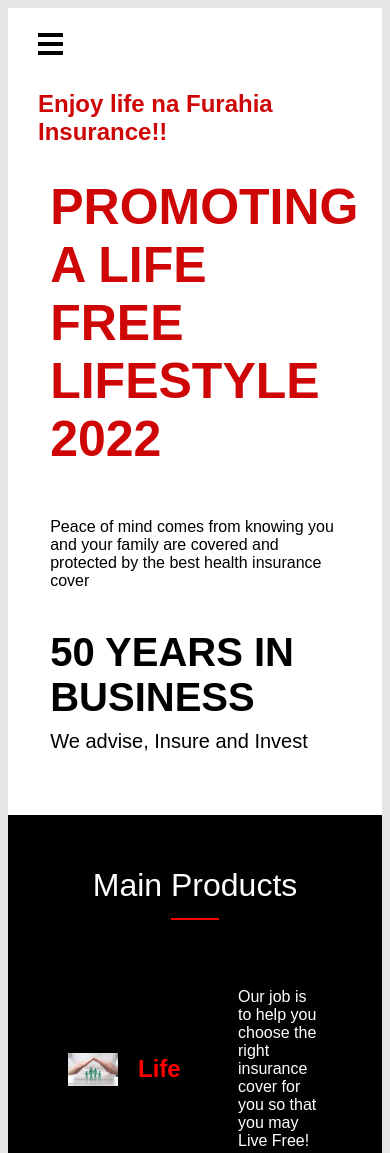
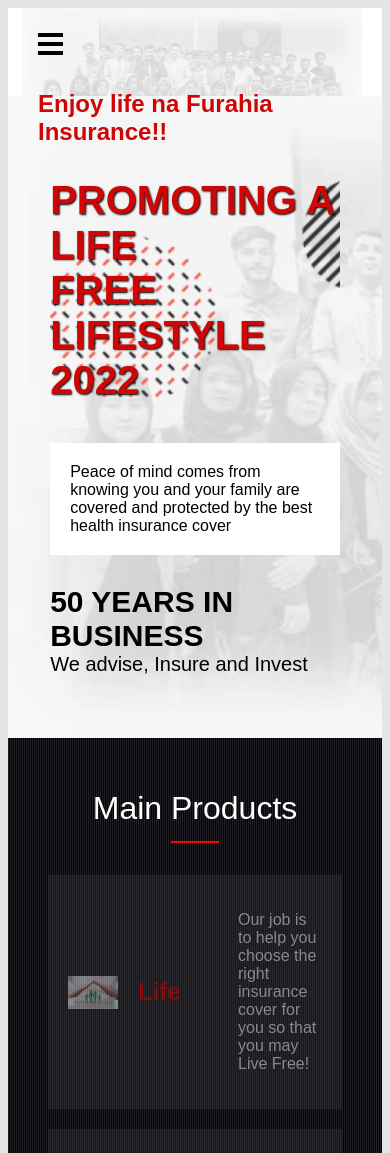
Before and after one commit to kiboma2021/furahia-insurance, a plain HTML site: page index.html in a window 390 px wide. Shown: the top 1153 px of the page. Drawn offline with Linux system fonts and the light colour scheme.

Commit message:
mobile version of furahia insurance

```diff
--- a/index.html
+++ b/index.html
@@ -1,5 +1,6 @@
 <!DOCTYPE html>
 <html lang="en">
+
 <head>
   <meta charset="UTF-8">
   <meta http-equiv="X-UA-Compatible" content="IE=edge">
@@ -8,6 +9,7 @@
   <link rel="stylesheet" href="https://cdnjs.cloudflare.com/ajax/libs/font-awesome/4.7.0/css/font-awesome.min.css">
   <title>Furahia Insurance</title>
 </head>
+
 <body>
   <header>
     <div class="upper-mennu">
@@ -15,11 +17,11 @@
 
       </div>
       <div class="upper-right">
-          <a class="bi bi-facebook" href="#"></a>
-          <a class="bi bi-twitter" href="#"></a>
-          <a href="#">Kenya</a>
-          <a href="#">ContactUs</a>
-          <a href="#">Log Out</a>
+        <a class="bi bi-facebook" href="#"></a>
+        <a class="bi bi-twitter" href="#"></a>
+        <a href="#">Kenya</a>
+        <a href="#">ContactUs</a>
+        <a href="#">Log Out</a>
       </div>
     </div>
     <div class="lower-mennu">
@@ -53,27 +55,30 @@
   <section>
     <article>
       <h1 id="intro2">PROMOTING A LIFE <br> FREE LIFESTYLE <br> 2022</h1>
-      <p>Peace of mind comes from knowing you and your family are covered and protected by the best health insurance cover</p>
+      <p class="intro-words">Peace of mind comes from knowing you and your family are covered and protected by the best
+        health insurance cover</p>
       <h1 id="intro3">50 YEARS IN BUSINESS </h1>
       <P id="intro4">We advise, Insure and Invest</P>
     </article>
     <section class="row products-categories">
       <h3 class="products1">Main Products</h3>
 
-      <div class="product-life">
+      <div class="product-life" id="Life">
         <img class="product-img" src="./imgs/life.jpeg" alt="Life Insurance">
         <h2 class="product-name">Life</h2>
-        <p class="product-description">Our job is to help you choose the right insurance cover for you so that you may Live Free!</p>
+        <p class="product-description">Our job is to help you choose the right insurance cover for you so that you may
+          Live Free!</p>
       </div>
 
-      <div class="product-life">
+      <div class="product-life" id="Health">
         <img class="product-img" src="./imgs/health.jpeg" alt="Health Insurance">
         <h2 class="product-name">Health</h2>
-        <p class="product-description">Your family’s health and safety means the world to you. We understand that and want to help
+        <p class="product-description">Your family’s health and safety means the world to you. We understand that and
+          want to help
           you protect your loved ones from situations beyond your control.</p>
       </div>
 
-      <div class="product-life">
+      <div class="product-life" id="General">
         <img class="product-img" src="./imgs/matatu.jpeg" alt="Kenyan Matatu">
         <h2 class="product-name">General</h2>
         <p class="product-description">Let’s cover what you love and what you have worked hard to build.</p>
@@ -85,4 +90,5 @@
 
   <script src="scripts.js"></script>
 </body>
+
 </html>
--- a/styles.css
+++ b/styles.css
@@ -154,7 +154,10 @@
 
 article {
   padding: 5vh;
-  margin-top: -80px;
+  margin-top: -70px;
+  background-image : url('imgs/group-photo-bg.jpg');
+  background-repeat: no-repeat;
+  background-size: cover;
 }
 
 #intro1 {
@@ -163,12 +166,16 @@
 
 #intro2 {
   color: rgb(206, 6, 6);
-  font-size: 50px;
+  font-size: 40px;
   font-weight: bold;
+  background-image : url('imgs/shape-set-01.png');
+  background-repeat: no-repeat;
+  background-size: cover;
+  text-shadow: 1px 1px 2px black;
 }
 
 #intro3 {
-  font-size: 40px;
+  font-size: 30px;
   font-weight: bold;
 }
 
@@ -203,9 +210,16 @@
 }
 
 .products-categories {
-  background-color: black;
+  padding: 20px;
   color: white;
-  padding: 20px;
+  background: repeating-linear-gradient(
+    90deg,
+    #1f1f24,
+    #1f1f24 1px,
+    #040404 1px,
+    #040404 2px
+
+  );
 }
 
 .product-life {
@@ -214,16 +228,22 @@
   align-items: center;
   gap: 20px;
   margin: 20px;
+  background-color: #303033;
+  opacity: 0.5;
 }
 
 .product-name {
   color: red;
   min-width: 80px;
+  font-weight: bold;
 }
 
 .header2 {
   display: flex;
   flex-direction: column;
+  background-image : url('imgs/group-photo-bg.jpg');
+  background-repeat: no-repeat;
+  background-size: cover;
   gap: 10px;
   justify-content: flex-start;
   align-items: flex-start;
@@ -231,10 +251,10 @@
   margin: 0px 20px 0px 15px;
 }
 
-
-
-
-
+.intro-words {
+  background-color: #fff;
+  padding: 20px;
+}
 
 
 
```
Also changed, not shown: .github/workflows/linters.yml (added), README.md, imgs/group-photo-bg.jpg (added), 1 other file.
